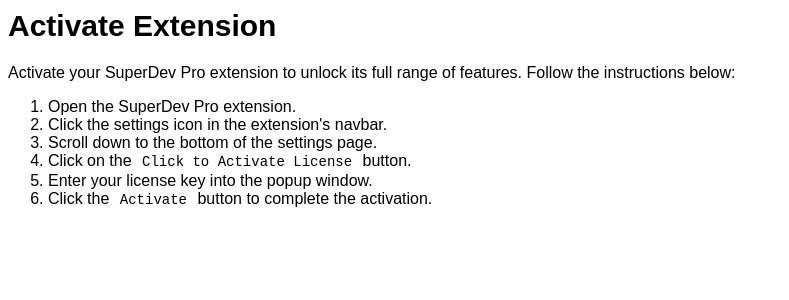
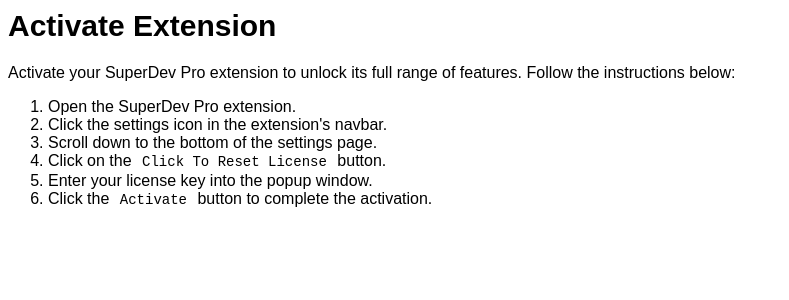
Before and after one commit to superdevpro/superdevdocs, a Next.js app: page /activate-extension in a window 1280 px wide. Shown: the top 300 px of the page, without its empty margins (0-789 px from the left). Built offline with nearby package versions, Linux system fonts and the light colour scheme; a web font is replaced by a local one.

Commit message:
Content Fixes

```diff
--- a/pages/activate-extension.mdx
+++ b/pages/activate-extension.mdx
@@ -5,6 +5,6 @@
 1. Open the SuperDev Pro extension.
 2. Click the settings icon in the extension's navbar.
 3. Scroll down to the bottom of the settings page.
-4. Click on the `Click to Activate License` button.
+4. Click on the `Click To Reset License` button.
 5. Enter your license key into the popup window.
 6. Click the `Activate` button to complete the activation.
```
